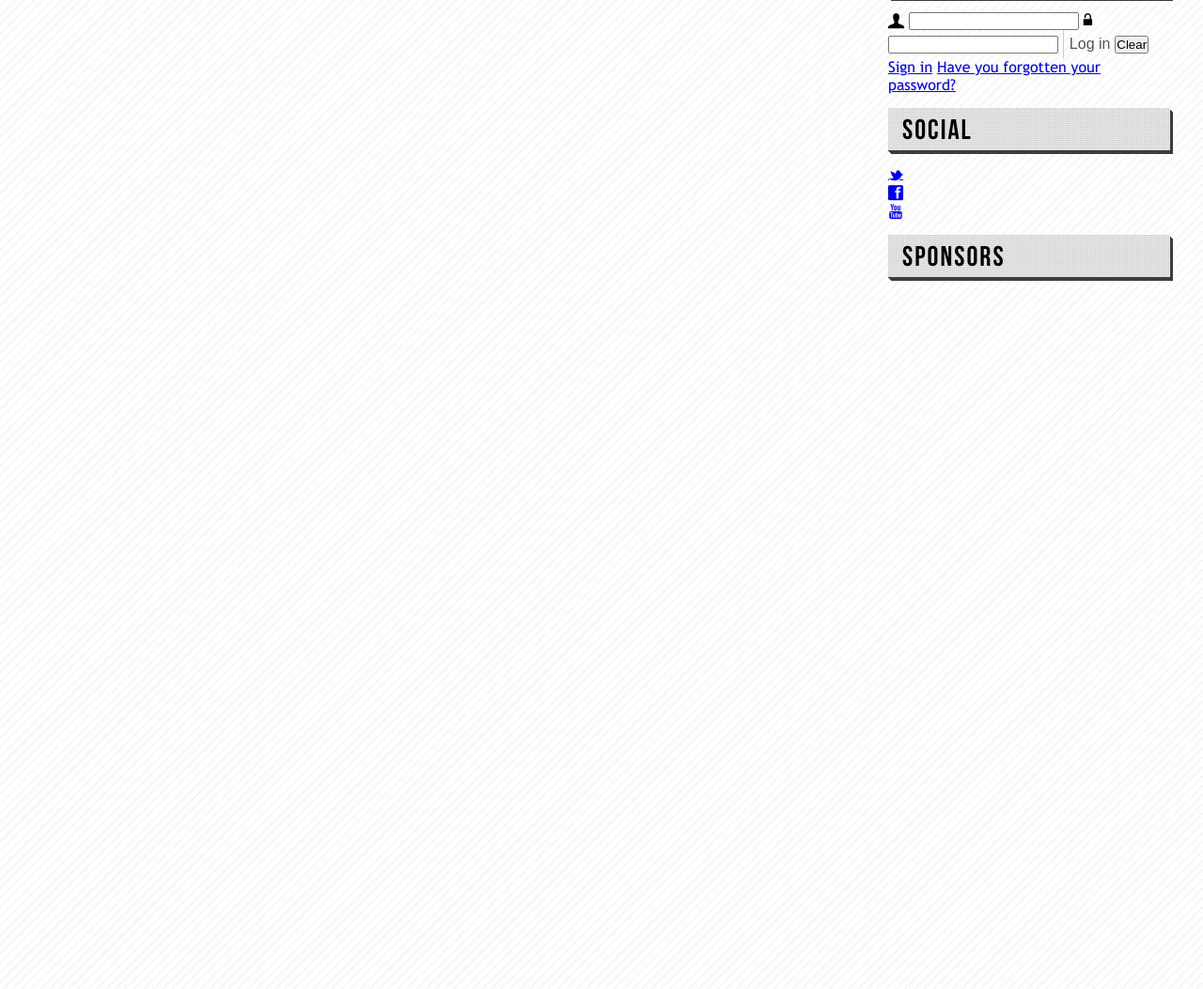
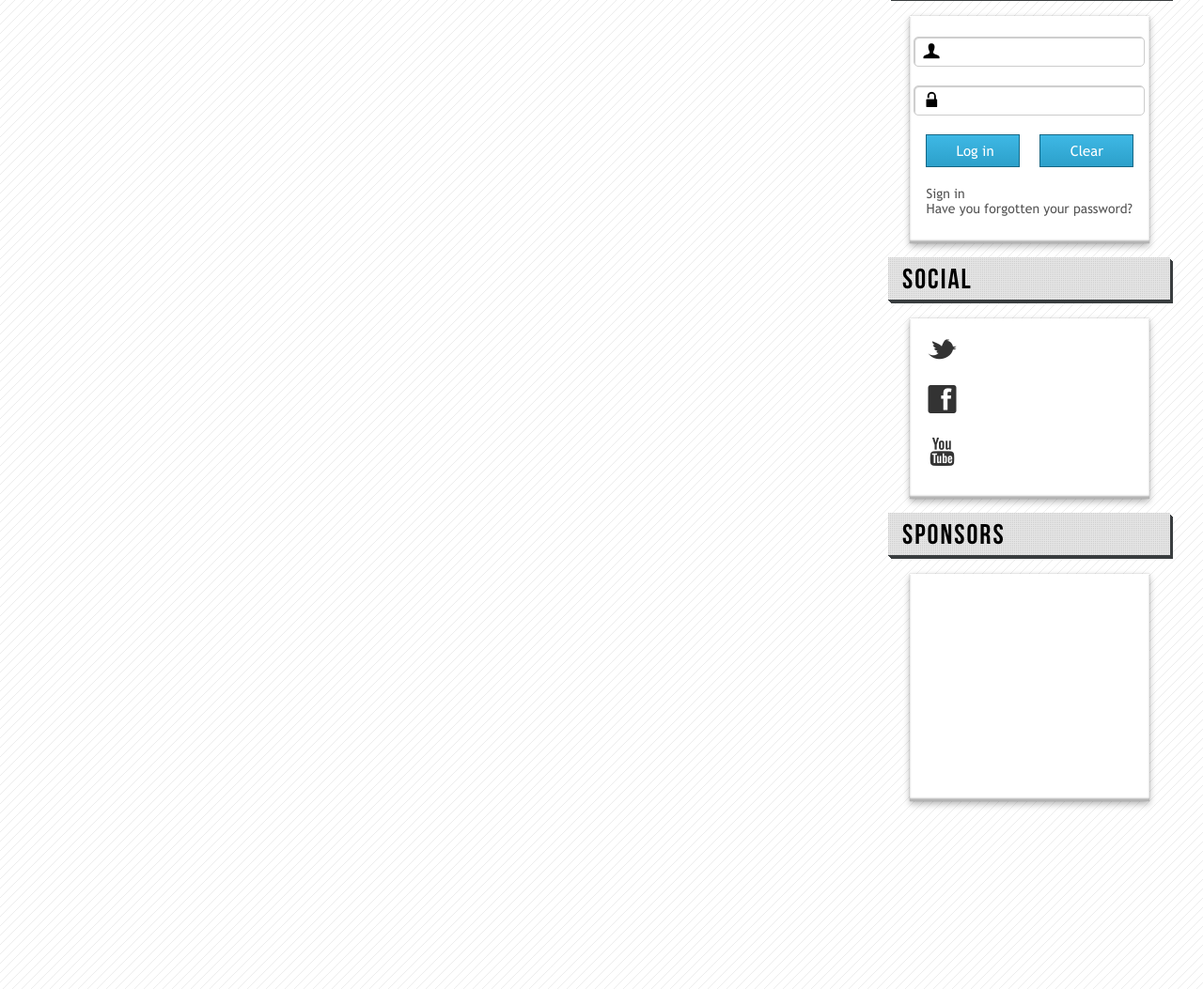
Before and after one commit to PoulLorca/Simple-Blog, a plain HTML site: page index.html in a window 1280 px wide. Shown: the part 784-1837 px from the top of the page at 94% size. Drawn offline with Linux system fonts and the light colour scheme.

Commit message:
Aside login plus social

```diff
--- a/assets/css/style.css
+++ b/assets/css/style.css
@@ -245,3 +245,104 @@ nav{
     color: #555;
     padding-left: 6px;
  }
+
+ .aside-box{
+   width: 85%;
+   height: 240px;
+   margin: 0px auto;
+   margin-top: 20px;
+   padding-top: 2px;
+   background: white;
+   box-shadow: 0px 0px 1px rgba(0,0,0,0.3),0px 3px 7px rgba(0,0,0,0.3),0px 1px white inset, 0px -3px 2px rgba(0,0,0,0.3) inset;
+ }
+#login input[type="email"],
+#login input[type="password"]{
+   display: block;
+   margin: 0px auto;
+   margin-top: 20px;
+   width: 82%;
+   height: 30px;
+   border: 1px solid #ccc;
+   box-shadow: 1px 1px 1px #ccc inset;
+   border-radius: 5px;
+   padding-left: 35px;
+   color: gray;
+}
+
+#login input[type="email"]:focus,
+#login input[type="password"]:focus{
+   color: #555;
+   box-shadow: 1px 1px 1px solid grey inset;
+}
+
+#login #user,
+#login #password{
+   display: block;
+   text-align: center;
+   position: absolute;
+   margin-left: 15px;
+   margin-top: 6px;
+   height: 30px;
+}
+
+#login #password{
+   margin-left: 18px ;
+   margin-top: 25px;
+   font-size: 20px;
+}
+
+#login input[type="submit"],
+#login input[type="button"],
+#login input[type="reset"],
+#login button{
+   text-align: center;
+   width: 100px;
+   height: 35px;
+   margin-top: 20px;
+   color: white;
+   background: linear-gradient(to bottom, #3eb8e5 0%, #2ca0ca 100%);
+   border: 1px solid #156785;
+   border-radius: 0px;
+   cursor: pointer;
+   font-size: 15px;
+   font-family: trebuchetMS;
+   font-weight: lighter;
+   margin-left: 17px;
+   margin-bottom: 20px;
+   transition: all 300ms;
+}
+
+
+#login input[type="submit"]:hover,
+#login input[type="button"]:hover,
+#login input[type="reset"]:hover,
+#login button:hover{
+   box-shadow: 0px 0px 3px grey;
+}
+
+#login a{
+   display: block;
+   font-size: 14px;
+   text-decoration: none;
+   margin-left: 18px;
+   color: #555
+}
+
+#login a:hover{
+   text-decoration: underline;
+   color:#2f78bc;
+}
+
+#social{
+   height: 190px;
+}
+
+#social a{
+   display: block;
+   color: #333;
+   text-decoration: none;
+   font-size: 30px;
+   margin-left: 20px;
+   margin-top: 10px;
+   margin-bottom: 20px;
+}
--- a/index.html
+++ b/index.html
@@ -99,7 +99,7 @@
             </div>
 
             <h3>LOGIN</h3>
-            <div id="login">
+            <div id="login" class="aside-box">
                 <form>
                     <label id="user" class="icon">U</label>
                     <input type="email">
@@ -115,7 +115,7 @@
             </div>
 
             <h3>SOCIAL</h3>
-            <div id="social">
+            <div id="social" class="aside-box">
                <div class="twitter">
                 <a href="www.twitter.com" class="icon">t</a>
                </div>
@@ -128,7 +128,7 @@
             </div>
 
             <h3>SPONSORS</h3>
-            <div class="sponsors">
+            <div id="sponsors" class="aside-box">
 
             </div>
         </aside>
```
